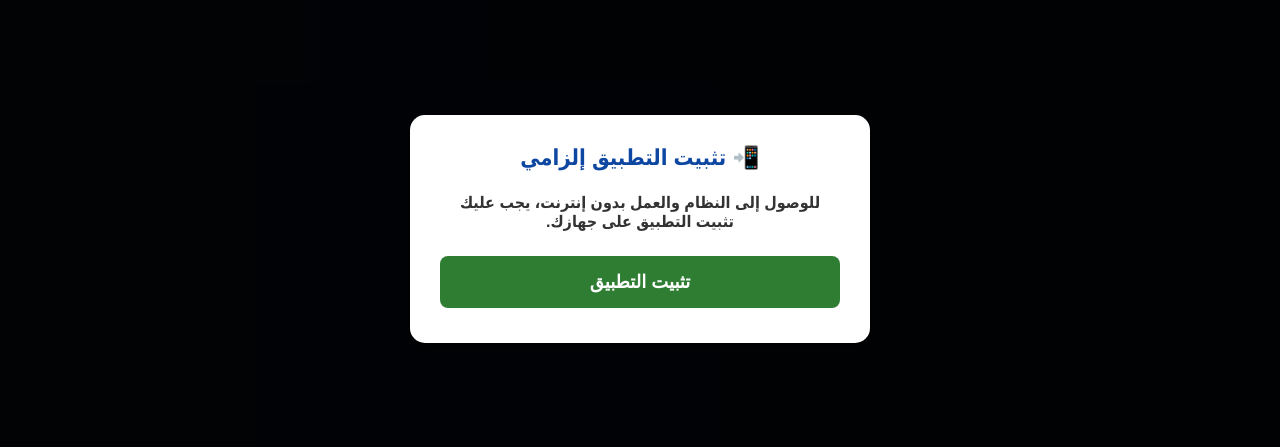
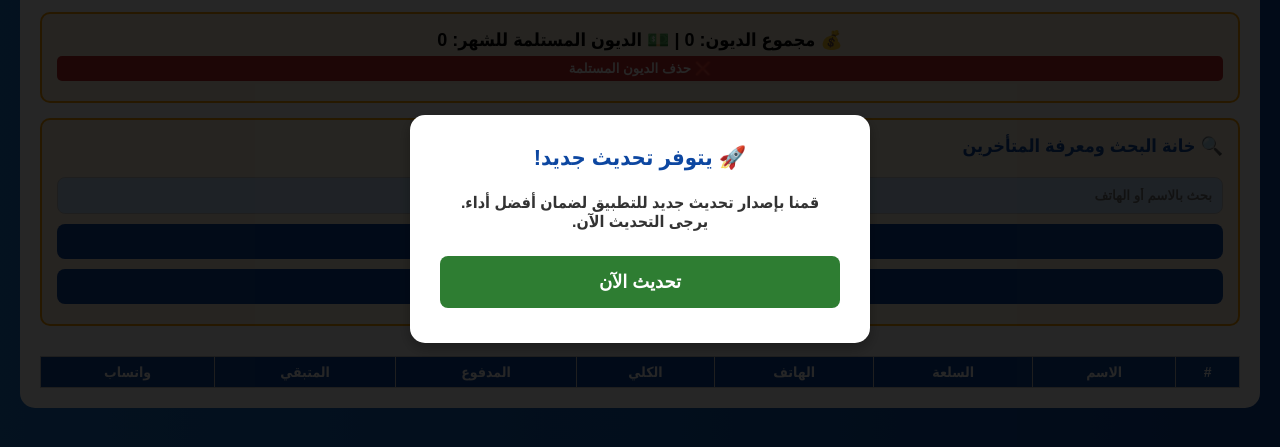
Before and after one commit to 1998basm1998-bot/HHHHHhhhhHHHHH, a plain HTML site: page index.html in a window 1280 px wide. Shown: the part 171-618 px from the top of the page. Drawn offline with Linux system fonts and the light colour scheme.

Commit message:
Update index.html

```diff
--- a/index.html
+++ b/index.html
@@ -20,15 +20,7 @@
     </div>
 </div>
 
-<div id="installModal" class="pwa-modal hidden">
-    <div class="pwa-modal-content">
-        <h3>📲 تثبيت التطبيق إلزامي</h3>
-        <p>للوصول إلى النظام والعمل بدون إنترنت، يجب عليك تثبيت التطبيق على جهازك.</p>
-        <button class="pwa-btn" onclick="installApp()">تثبيت التطبيق</button>
-    </div>
-</div>
-
-<div id="mainApp" class="hidden">
+<div id="mainApp">
     <div class="container">
         <h1>🔐 نظام إدارة الأقساط – كرار</h1>
 
```
